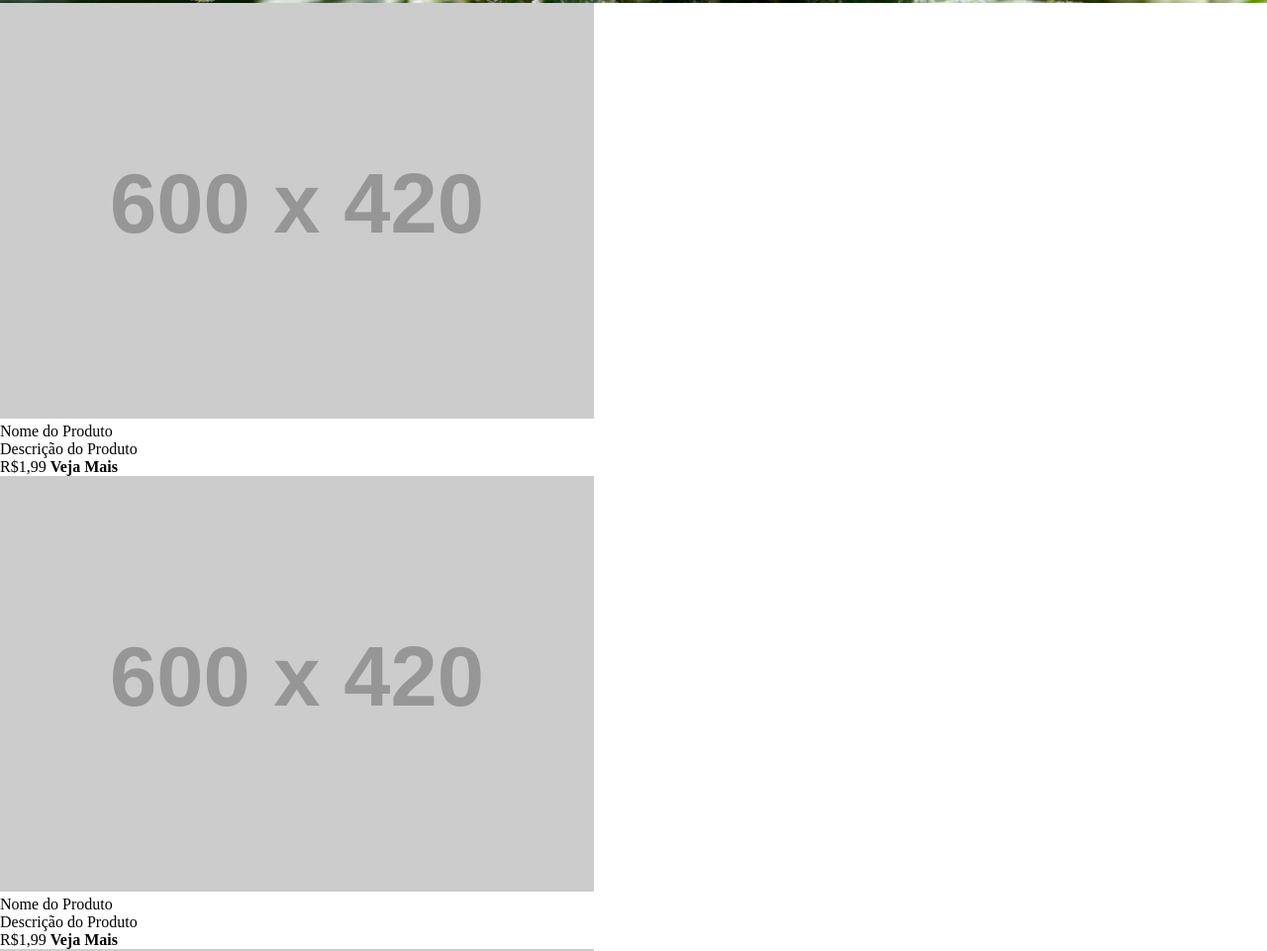
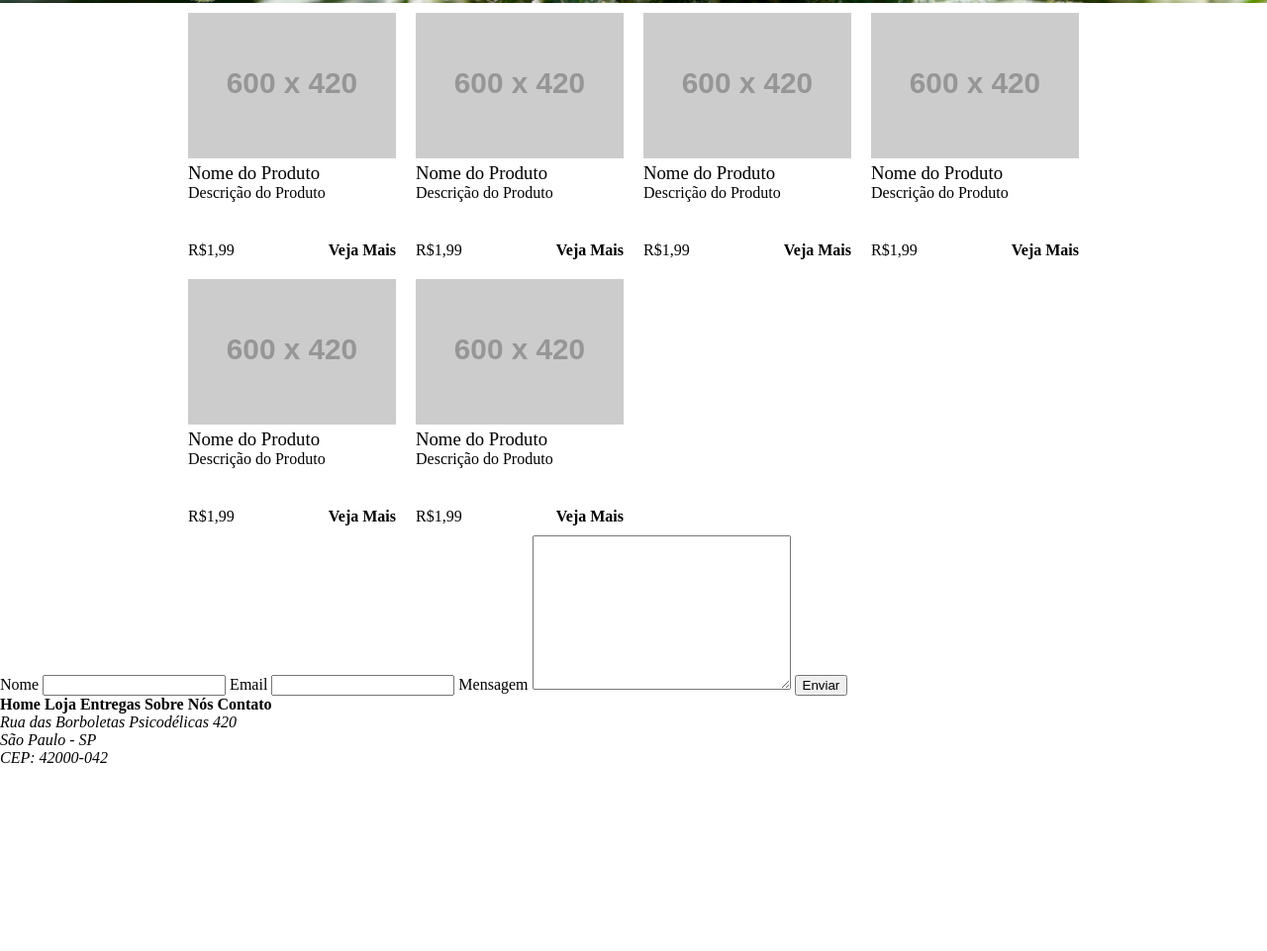
Before and after one commit to highlabs/elefandevs, a plain HTML site: page index.html in a window 1280 px wide. Shown: the part 563-1524 px from the top of the page at 99% size. After the commit the page ends 1338 px from the top, so only its background shows below. Drawn offline with Linux system fonts and the light colour scheme; placeholder pictures from the web are drawn by us.

Commit message:
feat: card

```diff
--- a/index.html
+++ b/index.html
@@ -31,12 +31,12 @@
         <h3>A melhor "pamonha" da cidade.</h3>
       </div>
     </div>
-    <div class="product-list">
+    <div class="product-list container">
       <div class="card">
         <header>
           <img src="//placehold.it/600x420" alt="Produto 1">
         </header>
-        <h4>Nome do Produto</h4>
+        <h3>Nome do Produto</h3>
         <p>Descrição do Produto</p>
         <footer>
           <span>R$1,99</span>
@@ -47,7 +47,7 @@
         <header>
           <img src="//placehold.it/600x420" alt="Produto 1">
         </header>
-        <h4>Nome do Produto</h4>
+        <h3>Nome do Produto</h3>
         <p>Descrição do Produto</p>
         <footer>
           <span>R$1,99</span>
@@ -58,7 +58,7 @@
         <header>
           <img src="//placehold.it/600x420" alt="Produto 1">
         </header>
-        <h4>Nome do Produto</h4>
+        <h3>Nome do Produto</h3>
         <p>Descrição do Produto</p>
         <footer>
           <span>R$1,99</span>
@@ -69,7 +69,7 @@
         <header>
           <img src="//placehold.it/600x420" alt="Produto 1">
         </header>
-        <h4>Nome do Produto</h4>
+        <h3>Nome do Produto</h3>
         <p>Descrição do Produto</p>
         <footer>
           <span>R$1,99</span>
@@ -80,7 +80,7 @@
         <header>
           <img src="//placehold.it/600x420" alt="Produto 1">
         </header>
-        <h4>Nome do Produto</h4>
+        <h3>Nome do Produto</h3>
         <p>Descrição do Produto</p>
         <footer>
           <span>R$1,99</span>
@@ -91,7 +91,7 @@
         <header>
           <img src="//placehold.it/600x420" alt="Produto 1">
         </header>
-        <h4>Nome do Produto</h4>
+        <h3>Nome do Produto</h3>
         <p>Descrição do Produto</p>
         <footer>
           <span>R$1,99</span>
--- a/style.css
+++ b/style.css
@@ -85,3 +85,18 @@ a {
 .hero-content h3 {
   margin: 10px 0;
 }
+
+.product-list {
+  display: flex;
+  flex-wrap: wrap;
+}
+
+.card {
+  max-width: 25%;
+  padding: 10px;
+}
+.card footer {
+  margin-top: 40px;
+  display: flex;
+  justify-content: space-between;
+}
```
